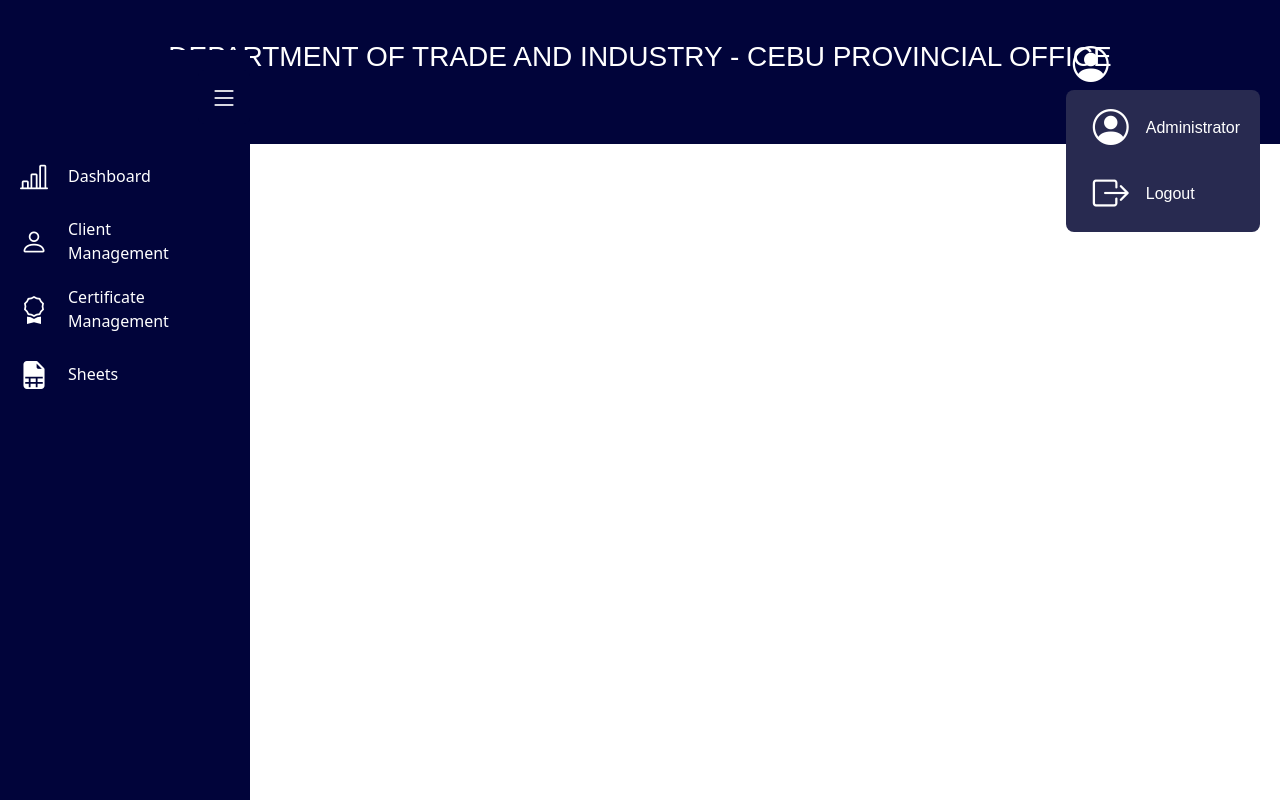
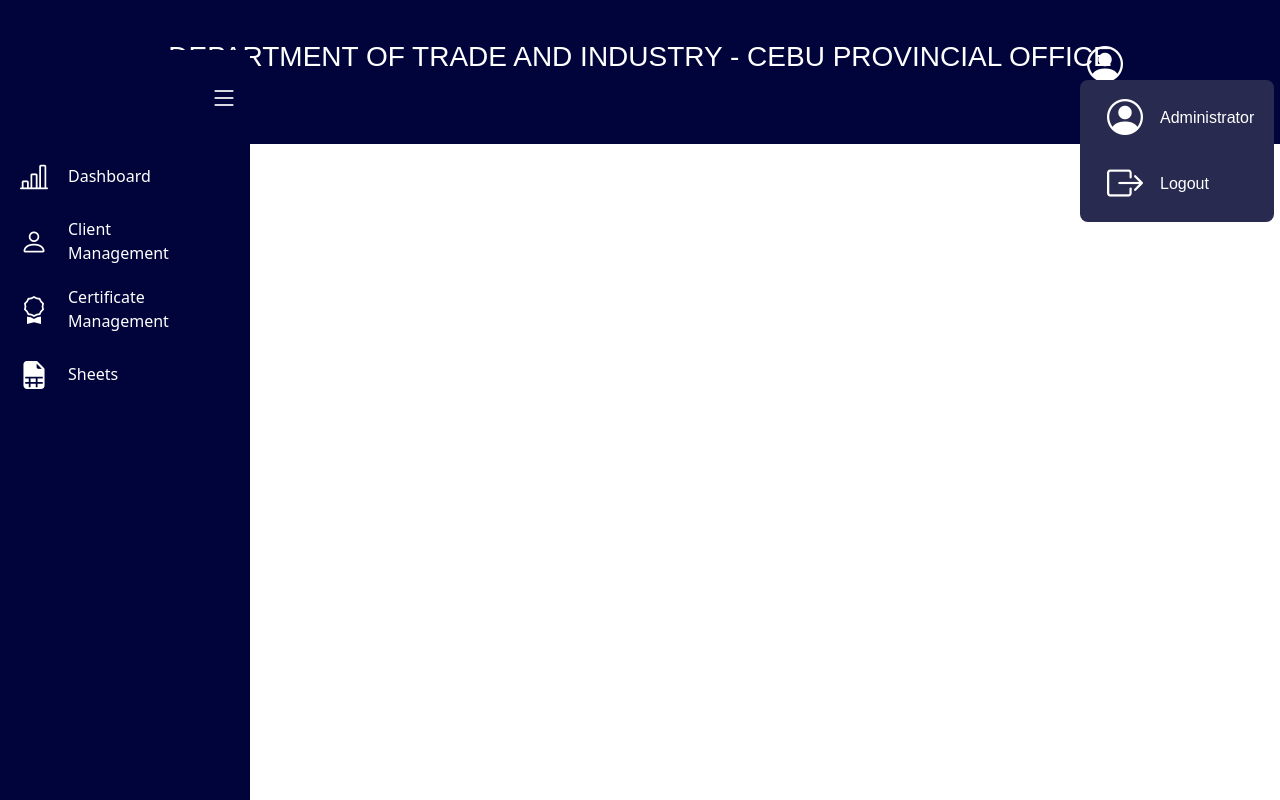
Before and after one commit to mackmack08/DTI-ECert, a PHP site: page /dti/dashboard.php in a window 1280 px wide, after a click that opens the changed part. Run offline with PHP 8.4, Linux system fonts and the light colour scheme.

Commit message:
Update style2.css

```diff
--- a/DTI/style2.css
+++ b/DTI/style2.css
@@ -13,7 +13,8 @@
 .nav-right {
     position: absolute;
     top: 40px;
-    right: 20px;
+    right: 150px;
+    z-index: 1000;
 }
 
 .nav-right .nav-link {
@@ -27,6 +28,11 @@
     background-color: #282A50;
     border-radius: 8px;
     padding: 5px 0;
+    position: absolute;
+    top: 40px;
+    left: 0;
+    z-index: 999;
+    min-width: max-content;
 }
 
 .nav-right .sub-menu a {
@@ -69,7 +75,6 @@
 .sidebar .nav-link .icon:hover {
     transform: scale(1.2);
 }
-
 
 .sidebar.collapsed {
     width: 60px;
```
